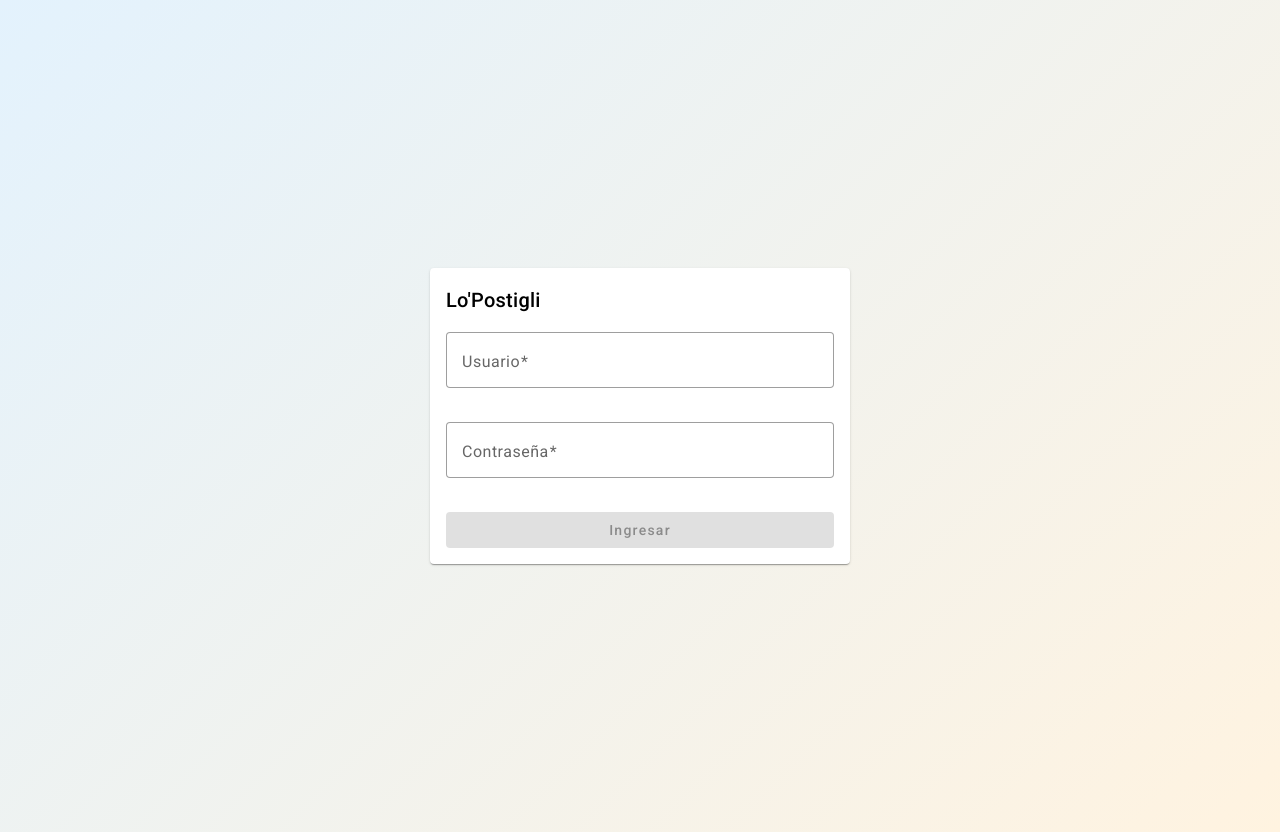
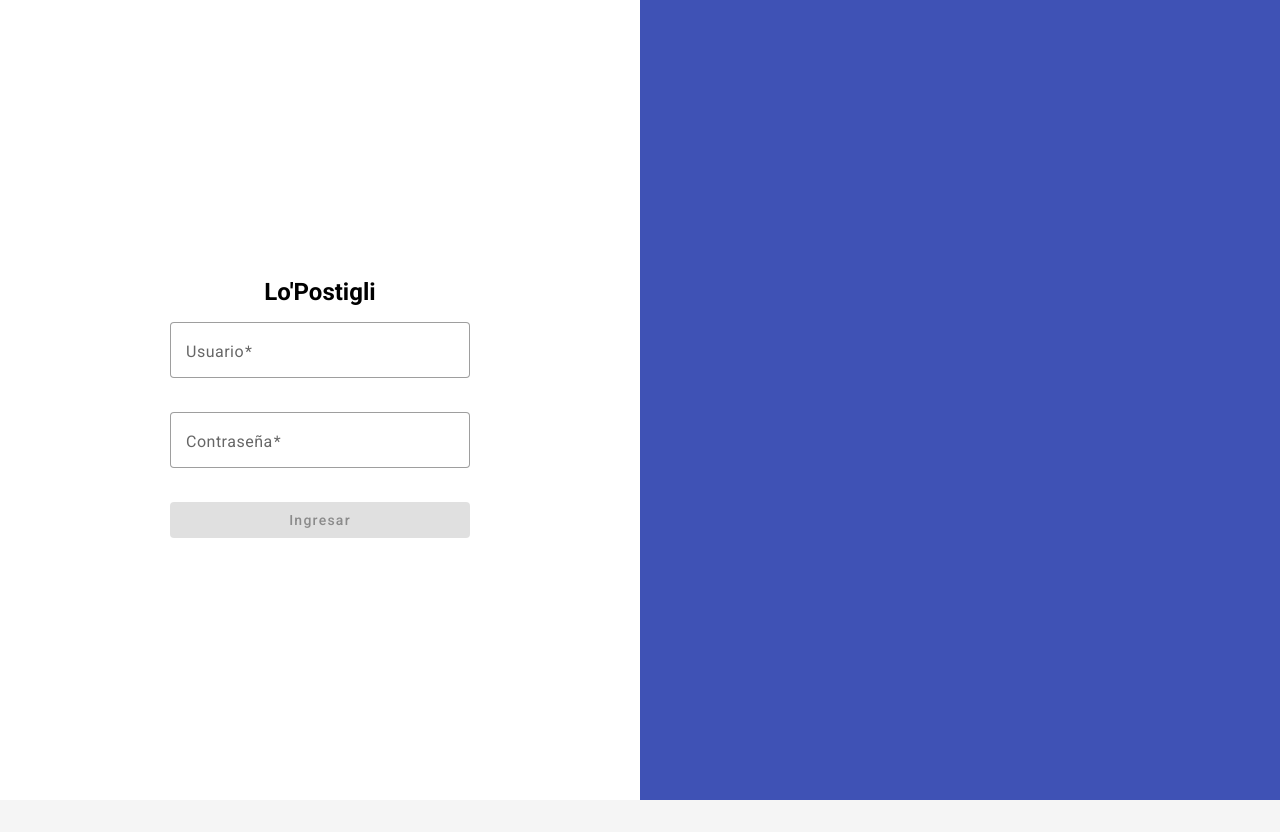
Before and after one commit to RogerBariles/front-seller, an Angular app: page /auth/login in a window 1280 px wide. After the commit the page ends 800 px from the top, so only its background shows below. Built offline with nearby package versions, Linux system fonts and the light colour scheme.

Commit message:
[master]: updated login styles

```diff
--- a/src/app/features/auth/login.component.html
+++ b/src/app/features/auth/login.component.html
@@ -1,9 +1,9 @@
-<div class="login-page">
-  <mat-card class="login-card">
-    <mat-card-header>
-      <mat-card-title>Lo'Postigli</mat-card-title>
-    </mat-card-header>
-    <mat-card-content>
+<div class="login-container">
+
+  <div class="login-container_left">
+    <div class="login-container_left_content">
+      <h1>Lo'Postigli</h1>
+
       <form [formGroup]="form" (ngSubmit)="submit()">
         <mat-form-field appearance="outline" class="full-width">
           <mat-label>Usuario</mat-label>
@@ -17,6 +17,10 @@
           {{ loading ? 'Ingresando...' : 'Ingresar' }}
         </button>
       </form>
-    </mat-card-content>
-  </mat-card>
+    </div>
+  </div>
+
+  <div class="login-container_right">
+
+  </div>
 </div>
--- a/src/app/features/auth/login.component.scss
+++ b/src/app/features/auth/login.component.scss
@@ -18,3 +18,34 @@ form {
   gap: 12px;
   margin-top: 16px;
 }
+
+
+.login-container {
+    height: 100vh;
+    width: 100%;
+    display: flex;
+
+    &_left {
+        width: 50%;
+        background-color: #ffff;
+        display: flex;
+        align-items: center;
+        justify-content: center;
+        flex-direction: column;
+
+
+        &_content {
+          width: 300px;
+
+          h1 {
+            font-size: 24px;
+            text-align: center;
+          }
+        }
+    }
+
+    &_right {
+        width: 50%;
+        background-color: #3f52b5;
+    }
+}
```
